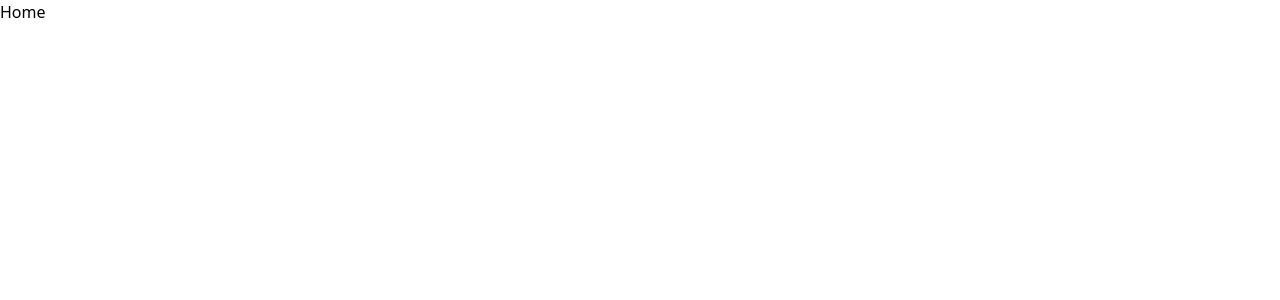
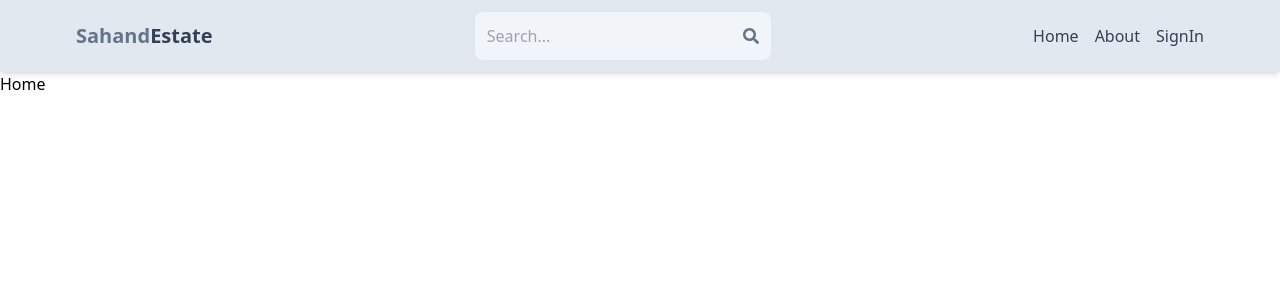
Before and after one commit to AkshVaidya/mern-estate, a React (Vite) app: page / in a window 1280 px wide. Shown: the top 300 px of the page. Built offline with nearby package versions, Linux system fonts and the light colour scheme.

Commit message:
crete NavBar

```diff
--- a/package.json
+++ b/package.json
@@ -12,6 +12,7 @@
   "dependencies": {
     "react": "^18.2.0",
     "react-dom": "^18.2.0",
+    "react-icons": "^5.0.1",
     "react-router-dom": "^6.22.3",
     "tailwindcss": "^3.4.1"
   },
--- a/src/App.jsx
+++ b/src/App.jsx
@@ -4,10 +4,12 @@
 import SignOut from "./pages/SignUp";
 import Profile from "./pages/Profile";
 import About from "./pages/About";
+import Header from "./components/Header";
 
 export default function App() {
   return (
     <BrowserRouter>
+      <Header />
       <Routes>
         <Route path="/" element={<Home />} />
         <Route path="/sign-in" element={<Signin />} />
--- /dev/null
+++ b/src/components/Header.jsx
@@ -0,0 +1,37 @@
+import { FaSearch } from "react-icons/fa";
+import { Link } from "react-router-dom";
+export default function Header() {
+  return (
+    <header className="bg-slate-200 shadow-md">
+      <div className="flex justify-between items-center max-w-6xl mx-auto p-3">
+        <h1 className="font-bold text-sm sm:text-xl flex-wrap">
+          <span className="text-slate-500">Sahand</span>
+          <span className="text-slate-700">Estate</span>
+        </h1>
+        <form className="bg-slate-100 p-3 rounded-lg flex items-center">
+          <input
+            type="text"
+            placeholder="Search..."
+            className="bg-transparent focus:outline-none w-24 sm:w-64"
+          />
+          <FaSearch className="text-slate-500" />
+        </form>
+        <ul className="flex gap-4">
+          <Link to="/">
+            <li className="hidden sm:inline text-slate-700 hover:underline">
+              Home
+            </li>
+          </Link>
+          <Link to="/about">
+            <li className="hidden sm:inline text-slate-700 hover:underline">
+              About
+            </li>
+          </Link>
+          <Link to="/sign-in">
+            <li className="text-slate-700 hover:underline">SignIn</li>
+          </Link>
+        </ul>
+      </div>
+    </header>
+  );
+}
```
Also changed, not shown: 1 other file (tests, documents, lock files or other folders).
